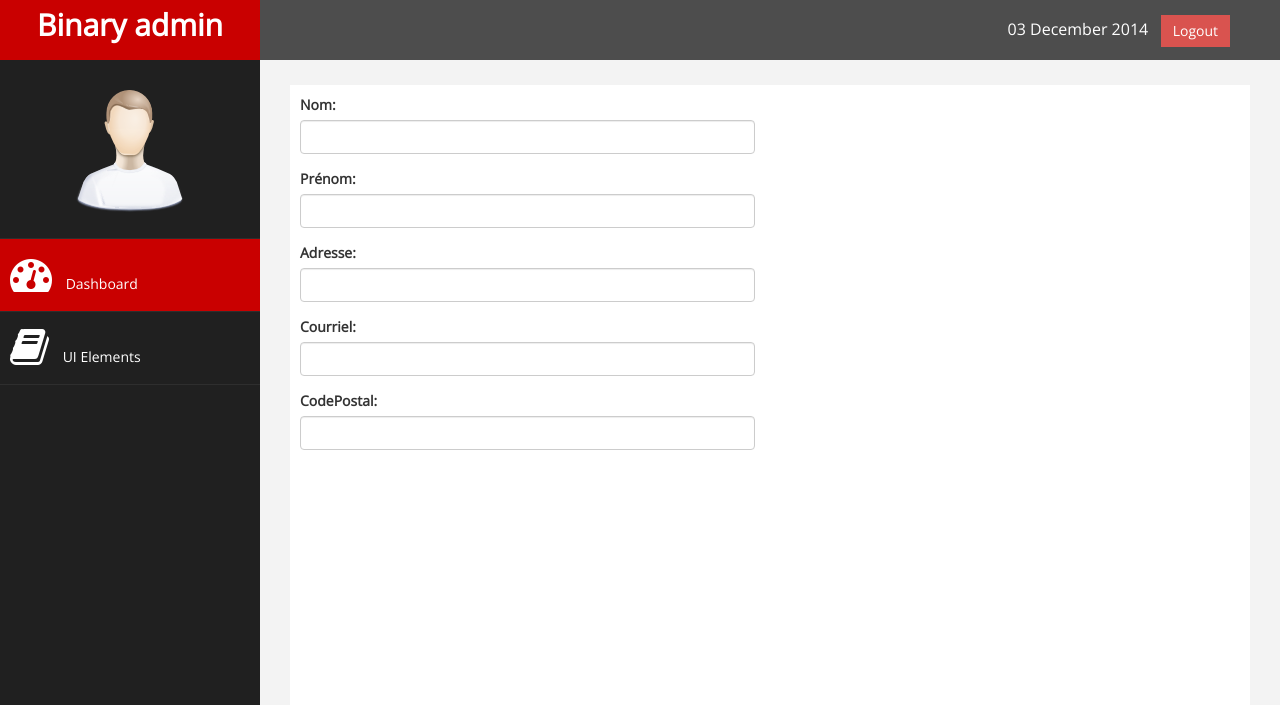
After one commit to island212/JuliePro, a PHP site: page /employee/client_add.php in a window 1280 px wide. The commit adds this page. Shown: the top 705 px of the page. Run offline with PHP 8.4, Linux system fonts and the light colour scheme.

Commit message:
Add employee form

```diff
--- /dev/null
+++ b/employee/client_add.php
@@ -0,0 +1,30 @@
+<?php include('../view/employee_sidebar.php') ?>
+
+    <div class="row">
+        <div class="col-md-12">
+            <form role="form" class="col-md-6">
+                <div class="form-group">
+                    <label>Nom:</label>
+                    <input class="form-control">
+                </div>
+                <div class="form-group">
+                    <label>Prénom:</label>
+                    <input class="form-control">
+                </div>
+                <div class="form-group">
+                    <label>Adresse:</label>
+                    <input class="form-control">
+                </div>
+                <div class="form-group">
+                    <label>Courriel:</label>
+                    <input class="form-control">
+                </div>
+                <div class="form-group">
+                    <label>CodePostal:</label>
+                    <input class="form-control">
+                </div>
+            </form>
+        </div>
+    </div>
+
+<?php include('../view/footer.php')?>
--- a/employee/home.php
+++ b/employee/home.php
@@ -0,0 +1,2 @@
+<?php include('../view/employee_sidebar.php') ?>
+<?php include('../view/footer.php')?>
--- a/employee/index.php
+++ /dev/null
@@ -1,2 +0,0 @@
-<?php include('../view/employee_sidebar.php') ?>
-<?php include('../view/footer.php')?>
--- a/view/employee_sidebar.php
+++ b/view/employee_sidebar.php
@@ -5,13 +5,11 @@
             <li class="text-center">
                 <img src="../assets/img/find_user.png" class="user-image img-responsive"/>
             </li>
-
-
             <li>
-                <a class="active-menu"  href="index.php"><i class="fa fa-dashboard fa-3x"></i> Dashboard</a>
+                <a class="active-menu"  href="../employee/home.php"><i class="fa fa-dashboard fa-3x"></i> Dashboard</a>
             </li>
             <li>
-                <a  href="ui.html"><i class="fa fa-desktop fa-3x"></i> UI Elements</a>
+                <a  href="../employee/client_add.php"><i class="fa fa-book fa-3x"></i> UI Elements</a>
             </li>
     </div>
 </nav>
```
